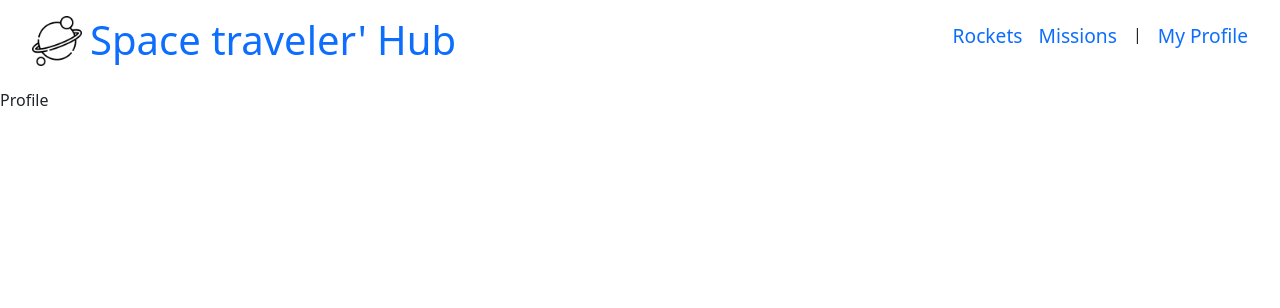
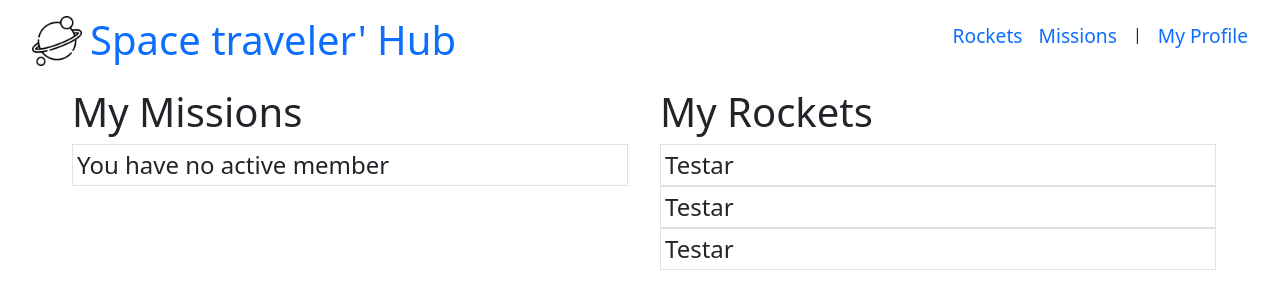
Before and after one commit to shafiuyushawu/space-travelers, a React (Create React App) app: page /profile in a window 1280 px wide. Shown: the top 308 px of the page. Built offline with nearby package versions, Linux system fonts and the light colour scheme.

Commit message:
Rendered all members of mission

```diff
--- a/src/App.js
+++ b/src/App.js
@@ -16,7 +16,7 @@ function App() {
           <Route exact path="/" element={<Rockets />} />
           <Route exact path="/missions" element={<Mission />} />
           <Route exact path="/profile" element={<Profile />} />
-          <Route exact path="/notfound" element={<NotFound />} />
+          <Route exact path="/*" element={<NotFound />} />
         </Routes>
       </main>
     </div>
--- /dev/null
+++ b/src/components/MissionProfile.jsx
@@ -0,0 +1,13 @@
+import PropTypes from 'prop-types';
+
+const MissionProfile = ({ member }) => (
+  <li className="p-1 text-2xl border">{member.mission_name}</li>
+);
+
+MissionProfile.propTypes = {
+  member: PropTypes.shape({
+    mission_name: PropTypes.string.isRequired,
+    member: PropTypes.bool.isRequired,
+  }).isRequired,
+};
+export default MissionProfile;
--- a/src/pages/Missions.jsx
+++ b/src/pages/Missions.jsx
@@ -8,23 +8,24 @@ const Missions = () => {
   const missions = useSelector((state) => state.missions.missions);
 
   useEffect(() => {
-    dispatch(fetchMission());
-  }, []);
+    if (missions.length === 0) dispatch(fetchMission());
+  }, [dispatch, missions.length]);
 
   return (
-    <section className=" px-10 py-5">
-      <table className="border w-full">
+    <section className="px-10 py-5 ">
+      <table className="w-full border">
         <thead>
           <tr className="border">
-            <th className="border text-left p-2">Mission</th>
-            <th className="border text-left p-2">Description</th>
-            <th className="border text-left p-2">Status</th>
+            <th className="p-2 text-left border">Mission</th>
+            <th className="p-2 text-left border">Description</th>
+            <th className="p-2 text-left border">Status</th>
           </tr>
         </thead>
         <tbody>
-          {missions.map((mission) => (
-            <MissionList key={mission.mission_id} mission={mission} />
-          ))}
+          {missions
+            && missions.map((mission) => (
+              <MissionList key={mission.mission_id} mission={mission} />
+            ))}
         </tbody>
       </table>
     </section>
--- a/src/pages/Profile.jsx
+++ b/src/pages/Profile.jsx
@@ -1,5 +1,34 @@
-import React from 'react';
+import { useSelector } from 'react-redux';
+import MissionProfile from '../components/MissionProfile';
 
-const Profile = () => <div>Profile</div>;
+const Profile = () => {
+  const missions = useSelector((state) => state.missions.missions);
 
+  const missionMembers = missions.filter((mission) => mission.member);
+
+  return (
+    <div className="flex pl-10 pr-16">
+      <ul className="w-50">
+        <h1>My Missions</h1>
+        {!missionMembers.length ? (
+          <li className="p-1 text-2xl border">You have no active member</li>
+        ) : (
+          missionMembers.map((member) => (
+            <MissionProfile
+              key={member.mission_id}
+              member={member}
+              missionMembers={missionMembers}
+            />
+          ))
+        )}
+      </ul>
+      <ul className="w-50">
+        <h1>My Rockets</h1>
+        <li className="p-1 text-2xl border">Testar</li>
+        <li className="p-1 text-2xl border">Testar</li>
+        <li className="p-1 text-2xl border">Testar</li>
+      </ul>
+    </div>
+  );
+};
 export default Profile;
--- a/src/pages/Rockets.jsx
+++ b/src/pages/Rockets.jsx
@@ -13,7 +13,8 @@ const Rockets = () => {
 
   return (
     <div className="rocket-list">
-      {rockets && rockets.map((rocket) => <Rocket key={rocket.id} rocket={rocket} />)}
+      {rockets
+        && rockets.map((rocket) => <Rocket key={rocket.id} rocket={rocket} />)}
     </div>
   );
 };
```
Also changed, not shown: 1 other file (tests, documents, lock files or other folders).
